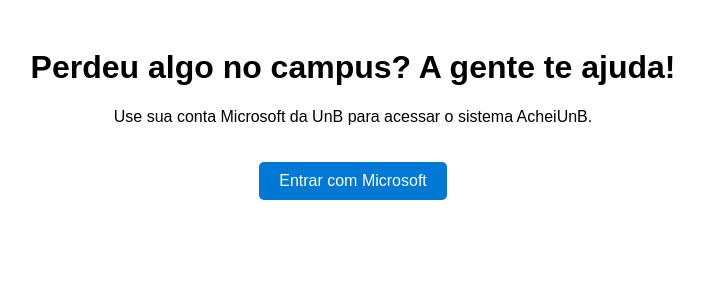
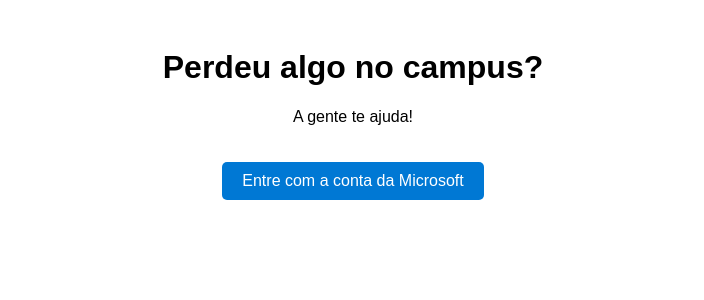
Before and after one commit to zlimaz/2025-1-AcheiUnB-Testes, a Django app: page /login/ in a window 1280 px wide. Shown: the top 300 px of the page, without its empty margins (287-991 px from the left). Run offline with Django 5.2, Linux system fonts and the light colour scheme.

Commit message:
feat(tela de login): ajuste no nome do botao

```diff
--- a/API/users/templates/users/login.html
+++ b/API/users/templates/users/login.html
@@ -27,8 +27,8 @@
     </style>
 </head>
 <body>
-    <h1>Perdeu algo no campus? A gente te ajuda!</h1>
-    <p>Use sua conta Microsoft da UnB para acessar o sistema AcheiUnB.</p>
-    <a href="https://login.microsoftonline.com/common/oauth2/v2.0/authorize?client_id=407427a4-6920-4549-80c6-bc772b8da945&redirect_uri=http%3A%2F%2Flocalhost%3A8000%2Faccounts%2Fmicrosoft%2Flogin%2Fcallback%2F&scope=User.Read&response_type=code&state=Zay5NfY4tSn7JgvO&domain=alunos.unb.br" class="btn">Entrar com Microsoft</a>
+    <h1>Perdeu algo no campus?</h1>
+    <p>A gente te ajuda!</p>
+    <a href="https://login.microsoftonline.com/common/oauth2/v2.0/authorize?client_id=407427a4-6920-4549-80c6-bc772b8da945&redirect_uri=http%3A%2F%2Flocalhost%3A8000%2Faccounts%2Fmicrosoft%2Flogin%2Fcallback%2F&scope=User.Read&response_type=code&state=Zay5NfY4tSn7JgvO&domain=alunos.unb.br" class="btn">Entre com a conta da Microsoft</a>
 </body>
 </html>
```
